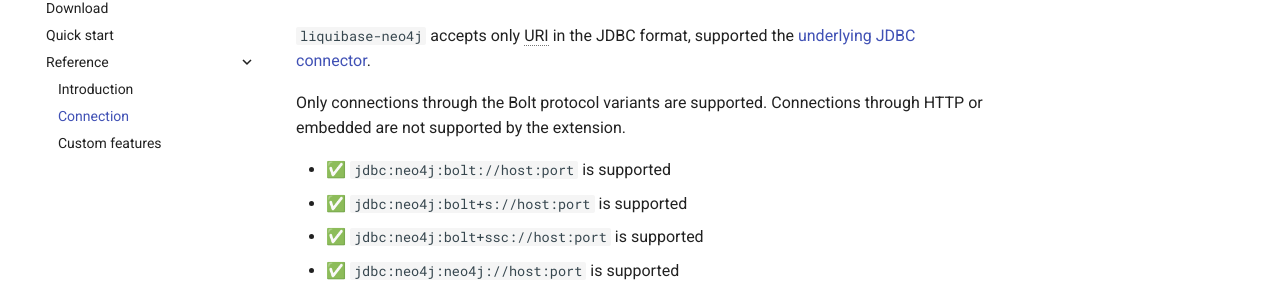
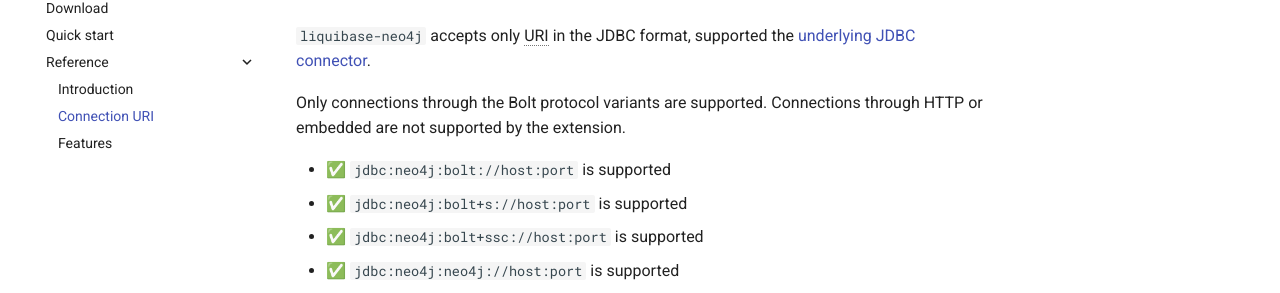
Before and after one commit to liquibase/liquibase-neo4j, an MkDocs documentation site: the page built from docs/reference-connection-uri.md, in a window 1280 px wide. Shown: the part 157-450 px from the top of the page. Built offline with MkDocs 1.6.1 and Material for MkDocs 9.7.7, drawn with Linux system fonts in a browser that asks for light colours; comment, search, counter and statistics services are not loaded.

Commit message:
Rename files and sections

```diff
--- a/mkdocs.yml
+++ b/mkdocs.yml
@@ -5,8 +5,8 @@ nav:
   - Quick start: quickstart.md
   - 'Reference':
     - 'Introduction': reference-intro.md
-    - 'Connection': reference-connection.md
-    - 'Custom features': reference-custom-features.md
+    - 'Connection URI': reference-connection-uri.md
+    - 'Features': reference-features.md
 repo_name: 'liquibase-neo4j'
 repo_url: 'https://github.com/liquibase/liquibase-neo4j'
 theme:
```
Also changed, not shown: docs/reference-connection-uri.md (renamed from docs/reference-connection.md), docs/reference-features.md (renamed from docs/reference-custom-features.md).
